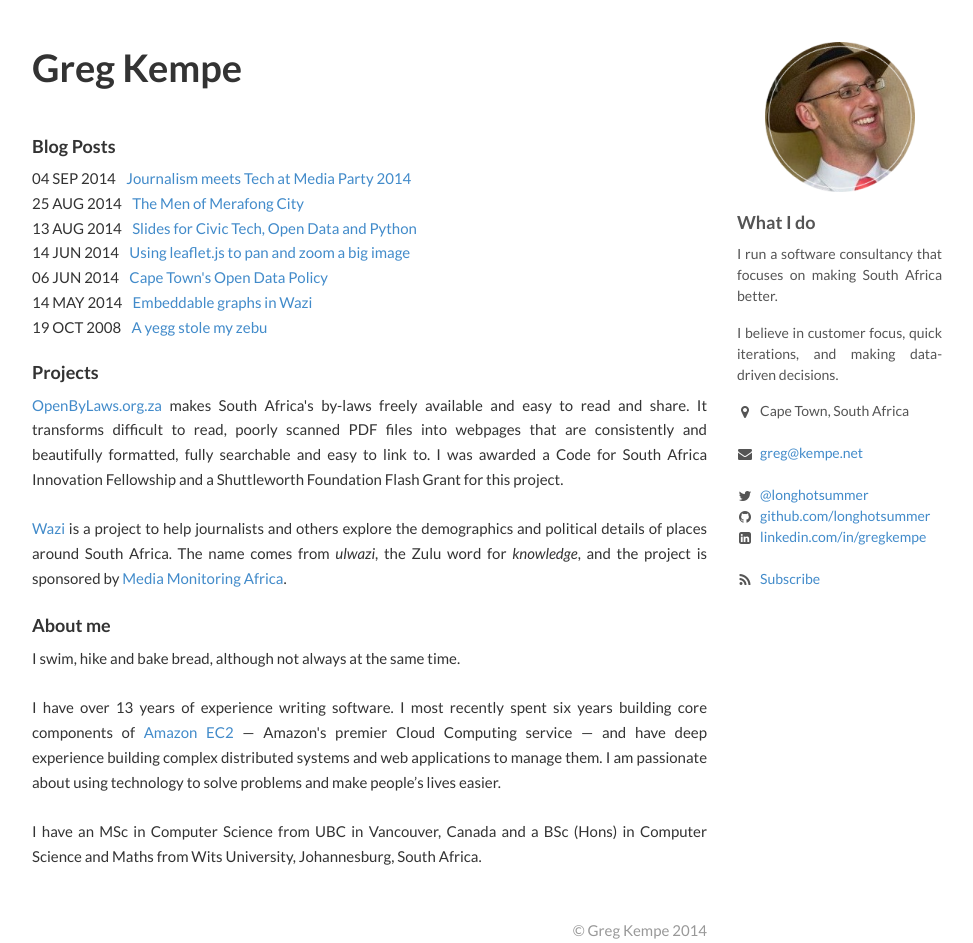
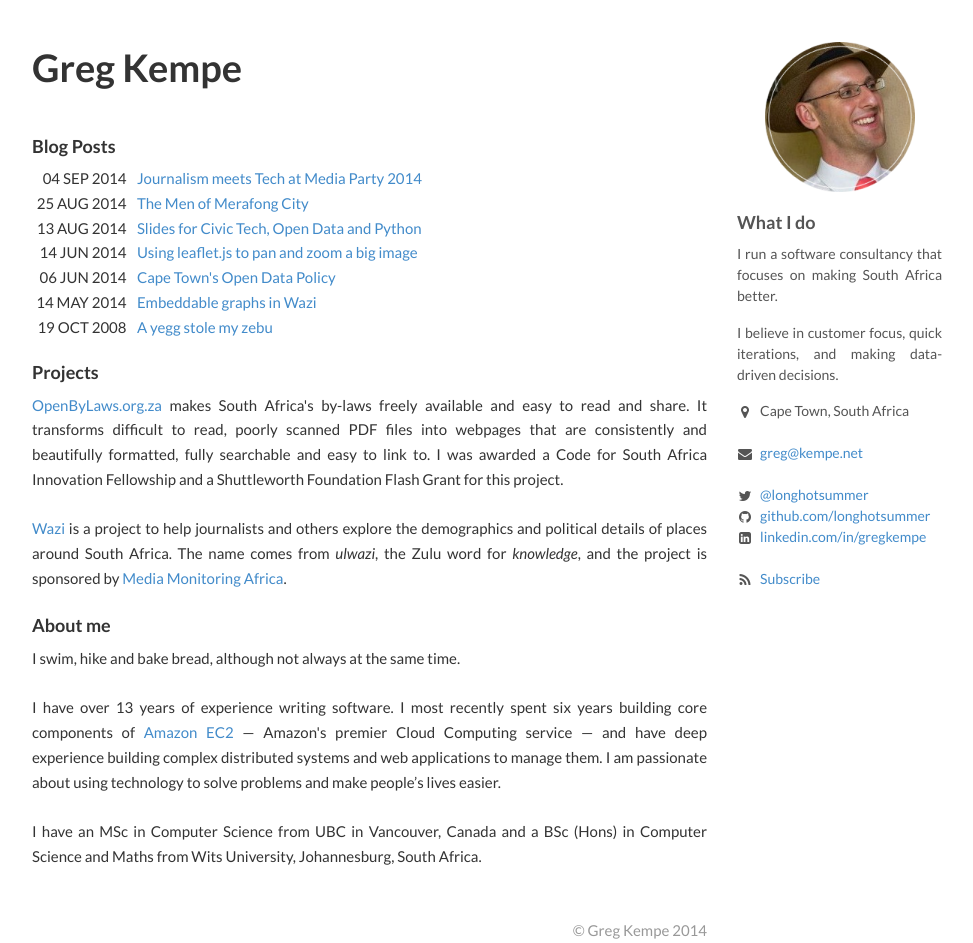
Before and after one commit to longhotsummer/longhotsummer.github.io, a Jekyll site: the page built from index.html, in a window 1280 px wide. Shown: the whole page, without its empty margins (153-1126 px from the left). Built offline with Jekyll 4.4.1, drawn with Linux system fonts in a browser that asks for light colours; nearby versions of some CDN libraries; Markdown is read by kramdown in place of the engine named in the settings.

Commit message:
Layout of post dates

```diff
--- a/css/main.css
+++ b/css/main.css
@@ -93,6 +93,9 @@ footer {
 /*****************************************************************************/
 
 ul.posts li .date {
+  display: inline-block;
+  width: 6.3em;
+  text-align: right;
   margin-right: 0.5em;
 }
 
```
